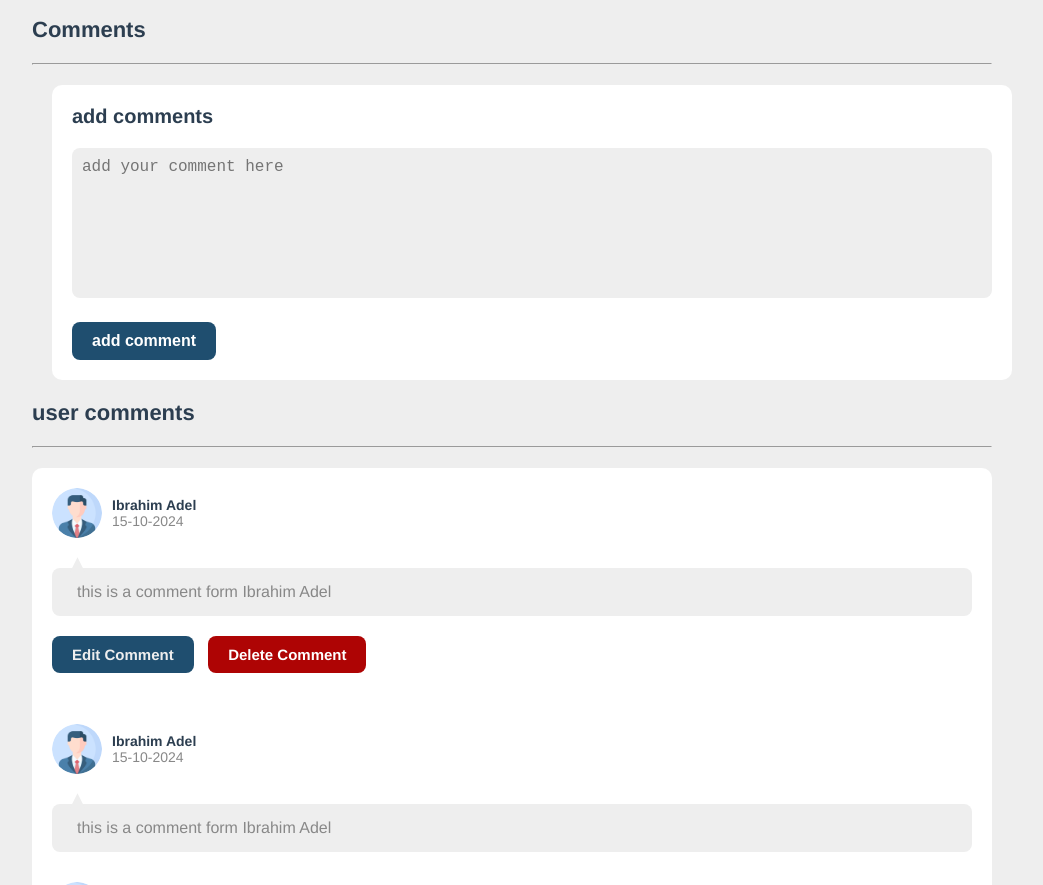
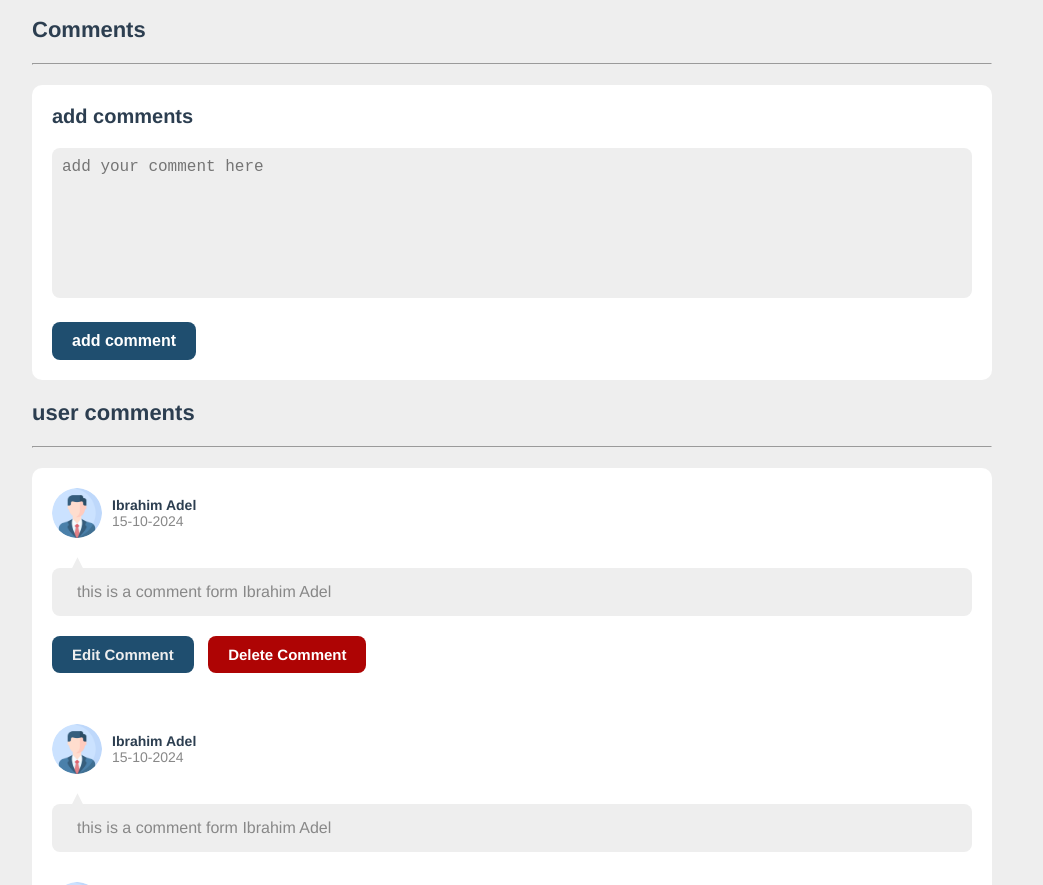
Before and after one commit to IbrahimAdelDev/E-learning, a plain HTML site: page watch-video.html in a window 1280 px wide. Shown: the part 1073-1958 px from the top of the page, without its empty margins (158-1201 px from the left). Drawn offline with Linux system fonts and the light colour scheme.

Commit message:
Update style.css

```diff
--- a/css/style.css
+++ b/css/style.css
@@ -1297,8 +1297,8 @@ img{
     justify-content: center;
     align-items: flex-start;
     border-radius: 10px;
-    margin:  20px;
-    padding: 20px;
+    margin:  20px 0;
+    padding: 20PX;
     width: 100%;
     height: fit-content;
 }
```
